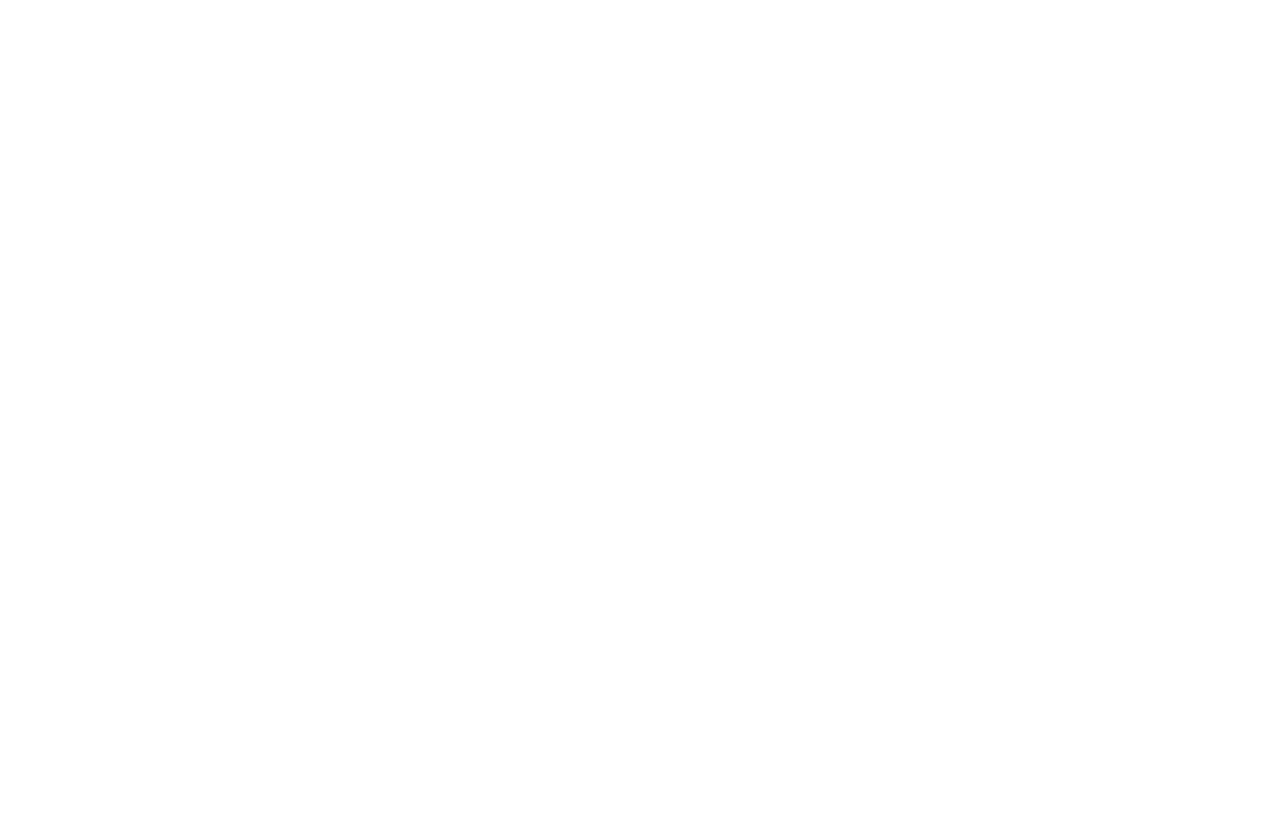
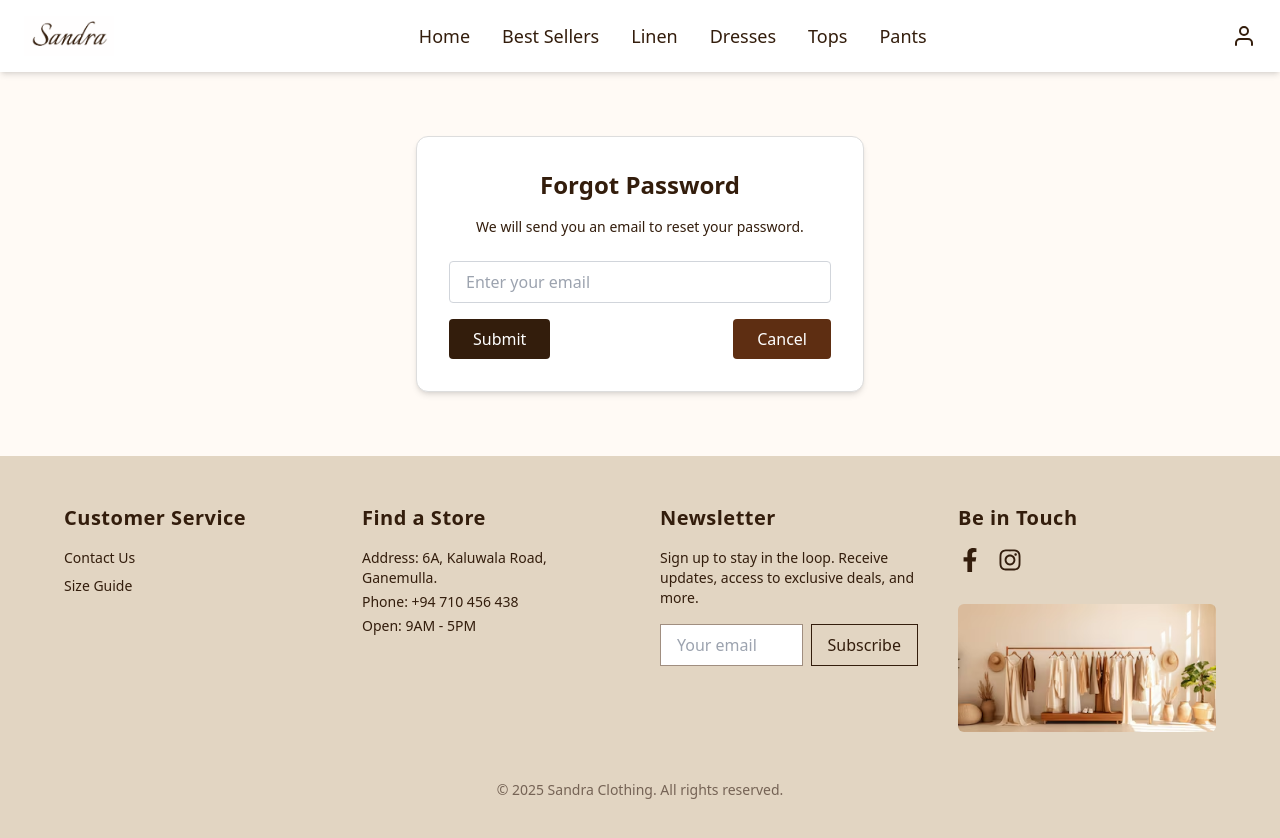
Before and after one commit to MKKPerera/Sandra_Clothing, a React (Vite) app in the folder Frontend/Sandra_Clothing/: page /forgetpassword in a window 1280 px wide. Before the commit this address had no page. Shown: the top 838 px of the page. Before the commit the page ends 800 px from the top, so only its background shows below. Built offline with nearby package versions, Linux system fonts and the light colour scheme.

Commit message:
develop forget password frontend

```diff
--- a/Frontend/Sandra_Clothing/src/App.jsx
+++ b/Frontend/Sandra_Clothing/src/App.jsx
@@ -2,6 +2,7 @@
 import HeroPage from "./Pages/UserPage/HeroPage.jsx";
 import Login from "./Pages/Login.jsx";
 import SignUp from "./Pages/SignUp.jsx";
+import ForgetPassword from "./Pages/ForgetPassword.jsx";
 import NewArrivals from "./Pages/UserPage/NewArrivals.jsx";
 import WhyChooseUs from "./Pages/UserPage/WhyChooseUs.jsx";
 import BestSellerPage from "./Pages/UserPage/BestSellerPage.jsx";
@@ -23,6 +24,7 @@
 
         <Route path="/login" element={<Login />} />
         <Route path="/signup" element={<SignUp />} />
+        <Route path="/forgetpassword" element={<ForgetPassword />} />
 
         <Route path="/hero" element={<HeroPage />} />
         <Route path="/newarrivals" element={<NewArrivals />} />
--- a/Frontend/Sandra_Clothing/src/Pages/Login.jsx
+++ b/Frontend/Sandra_Clothing/src/Pages/Login.jsx
@@ -1,6 +1,7 @@
 import { useState } from "react";
 import NavBar from "../Components/NavBar.jsx";
 import Footer from "../Components/Footer.jsx";
+import { Link } from "react-router-dom";
 
 const Login = () => {
   const [formData, setFormData] = useState({
@@ -29,7 +30,7 @@
       <div className="py-12 flex items-center justify-center bg-[#E8DFD1] px-4">
         <form
           onSubmit={handleSubmit}
-          className="bg-white shadow-md px-8 py-10 w-full max-w-md"
+          className="w-full max-w-md px-8 py-10 bg-white shadow-md"
         >
           <h2 className="text-2xl font-bold mb-6 text-center tracking-widest text-[#331D0C]">
             LOGIN
@@ -39,7 +40,7 @@
           <div className="mb-4">
             <label
               htmlFor="email"
-              className="block text-gray-700 text-sm font-semibold mb-2 tracking-wide"
+              className="block mb-2 text-sm font-semibold tracking-wide text-gray-700"
             >
               Email
             </label>
@@ -59,7 +60,7 @@
           <div className="mb-2">
             <label
               htmlFor="password"
-              className="block text-gray-700 text-sm font-semibold mb-2 tracking-wide"
+              className="block mb-2 text-sm font-semibold tracking-wide text-gray-700"
             >
               Password
             </label>
@@ -77,12 +78,12 @@
 
           {/* Forgot password */}
           <div className="mb-6 text-right">
-            <a
-              href="#"
+            <Link
+              to="/forgetpassword"
               className="text-sm text-[#331D0C] hover:underline tracking-wide"
             >
               Forgot Password?
-            </a>
+            </Link>
           </div>
 
           {/* Submit button */}
@@ -94,7 +95,7 @@
           </button>
 
           {/* Sign up link */}
-          <p className="text-center text-sm text-gray-600 mt-6 tracking-wide">
+          <p className="mt-6 text-sm tracking-wide text-center text-gray-600">
             Don’t have an account?{" "}
             <a
               href="/signup"
--- a/Frontend/Sandra_Clothing/src/Pages/UserPage/NewArrivals.jsx
+++ b/Frontend/Sandra_Clothing/src/Pages/UserPage/NewArrivals.jsx
@@ -3,6 +3,10 @@
 import cropTopImage from "../../assets/croptop.jpeg.webp";
 import dressImage from "../../assets/product2.png";
 import dressImage2 from "../../assets/linenfrock.jpg.webp";
+import mididress from "../../assets/midi skirt.webp";
+import tshirt from "../../assets/t shirt.webp";
+import short from "../../assets/short.jpg";
+import harem from "../../assets/Harem Pant2.avif";
 import { useNavigate } from "react-router-dom";
 
 const allArrivals = [
@@ -15,10 +19,11 @@
   },
   {
     id: 2,
-    name: "Classic crop top",
-    price: "Rs. 4,500",
-    image: topImage,
+    name: "Linen Midi Skirt",
+    price: "Rs. 5,200",
+    image: mididress,
   },
+
   {
     id: 3,
     name: "Long dress",
@@ -33,27 +38,27 @@
   },
   {
     id: 5,
-    name: "Summer Vibe Top",
-    price: "Rs. 4,200",
-    image: dressImage2,
+    name: "T shirt",
+    price: "Rs. 8,500",
+    image: tshirt,
   },
   {
     id: 6,
-    name: "Boho Dress",
-    price: "Rs. 6,800",
-    image: dressImage2,
+    name: "Classic crop top",
+    price: "Rs. 4,500",
+    image: topImage,
   },
   {
     id: 7,
-    name: "Elegant Party Dress",
-    price: "Rs. 7,300",
-    image: dressImage2,
+    name: "Linen short",
+    price: "Rs. 2,850",
+    image: short,
   },
   {
     id: 8,
-    name: "Chic Casual Wear",
-    price: "Rs. 3,800",
-    image: dressImage2,
+    name: "Harem Baggy Pant",
+    price: "Rs. 7,100",
+    image: harem,
   },
 ];
 
--- a/Frontend/Sandra_Clothing/src/Pages/UserPage/PantsPage.jsx
+++ b/Frontend/Sandra_Clothing/src/Pages/UserPage/PantsPage.jsx
@@ -8,6 +8,7 @@
 import pant5 from "../../assets/Linen .webp";
 import pant6 from "../../assets/Harem Pant2.avif";
 import pant7 from "../../assets/short.jpg";
+import pant8 from "../../assets/cargo2.jpg";
 
 const PantsPage = () => {
   const [filters, setFilters] = useState({
@@ -71,6 +72,14 @@
       priceValue: 2850,
       type: "linen",
       image: pant7,
+    },
+    {
+      id: 8,
+      name: "Cargo Pant",
+      price: "Rs. 7,850",
+      priceValue: 7850,
+      type: "cargo",
+      image: pant8,
     },
   ];
 
--- /dev/null
+++ b/Frontend/Sandra_Clothing/src/Pages/forgetPassword.jsx
@@ -0,0 +1,66 @@
+import React, { useState } from "react";
+import NavBar from "../Components/NavBar.jsx";
+import Footer from "../Components/Footer.jsx";
+import { useNavigate } from "react-router-dom";
+
+const ForgetPassword = () => {
+  const [email, setEmail] = useState("");
+  const navigate = useNavigate();
+
+  const handleSubmit = (e) => {
+    e.preventDefault();
+    console.log("Reset link sent to:", email);
+  };
+
+  const handleCancel = () => {
+    setEmail("");
+    navigate("/login");
+  };
+  return (
+    <div className="flex flex-col min-h-screen bg-[#fffaf5] text-[#331D0C]">
+      <NavBar />
+
+      <div className="flex items-center justify-center flex-grow px-4 py-16">
+        <div className="w-full max-w-md bg-white p-8 shadow-md rounded-xl border border-[#ddd]">
+          <h2 className="mb-4 text-2xl font-semibold text-center">
+            Forgot Password
+          </h2>
+          <p className="mb-6 text-sm text-center">
+            We will send you an email to reset your password.
+          </p>
+
+          <form onSubmit={handleSubmit} className="space-y-4">
+            <input
+              type="email"
+              placeholder="Enter your email"
+              className="w-full border border-gray-300 rounded px-4 py-2 focus:outline-none focus:ring-2 focus:ring-[#331D0C]"
+              value={email}
+              onChange={(e) => setEmail(e.target.value)}
+              required
+            />
+
+            <div className="flex justify-between mt-6">
+              <button
+                type="submit"
+                className="bg-[#331D0C] text-white px-6 py-2 rounded hover:bg-[#5e2e12] transition"
+              >
+                Submit
+              </button>
+              <button
+                type="button"
+                onClick={handleCancel}
+                className="bg-[#5e2e12] text-white px-6 py-2 rounded hover:bg-[#8a7662] transition"
+              >
+                Cancel
+              </button>
+            </div>
+          </form>
+        </div>
+      </div>
+
+      <Footer />
+    </div>
+  );
+};
+
+export default ForgetPassword;
```
Also changed, not shown: Frontend/Sandra_Clothing/src/assets/cargo2.jpg (added).
